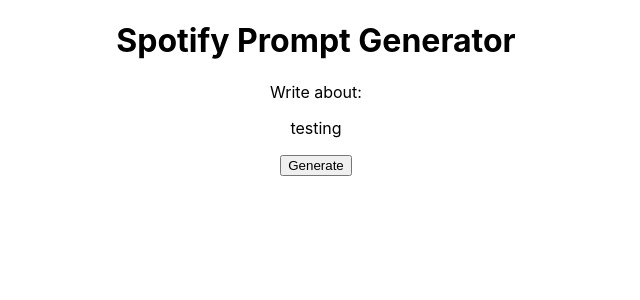
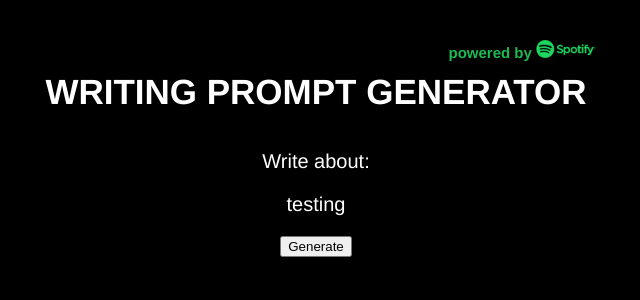
Before and after one commit to asantos27/spotify-prompt, a React (Create React App) app in the folder spotify-prompt/: page / in a window 1280 px wide. Shown: the top 300 px of the page, without its empty margins (324-964 px from the left). Built offline with nearby package versions, Linux system fonts and the light colour scheme.

Commit message:
create header div

```diff
--- a/spotify-prompt/src/App.js
+++ b/spotify-prompt/src/App.js
@@ -1,5 +1,6 @@
 import React from 'react';
-import './App.css';
+import './pretty.css';
+import Spot from './assets/Spotify_Logo_RGB_Green.png';
 import PromptPage from './components/PromptPage';
 
 import { Switch, Route } from 'react-router-dom';
@@ -7,7 +8,10 @@
 function App() {
   return (
     <div className="App">
-      <h1> Spotify Prompt Generator </h1>
+      <div className="title">
+      <h2>powered by <a href="http://api.spotify.com"><img src={Spot} height={18}/></a></h2>
+      <h1> Writing Prompt Generator </h1>
+      </div>
       <PromptPage/>
     </div>
   );
```
